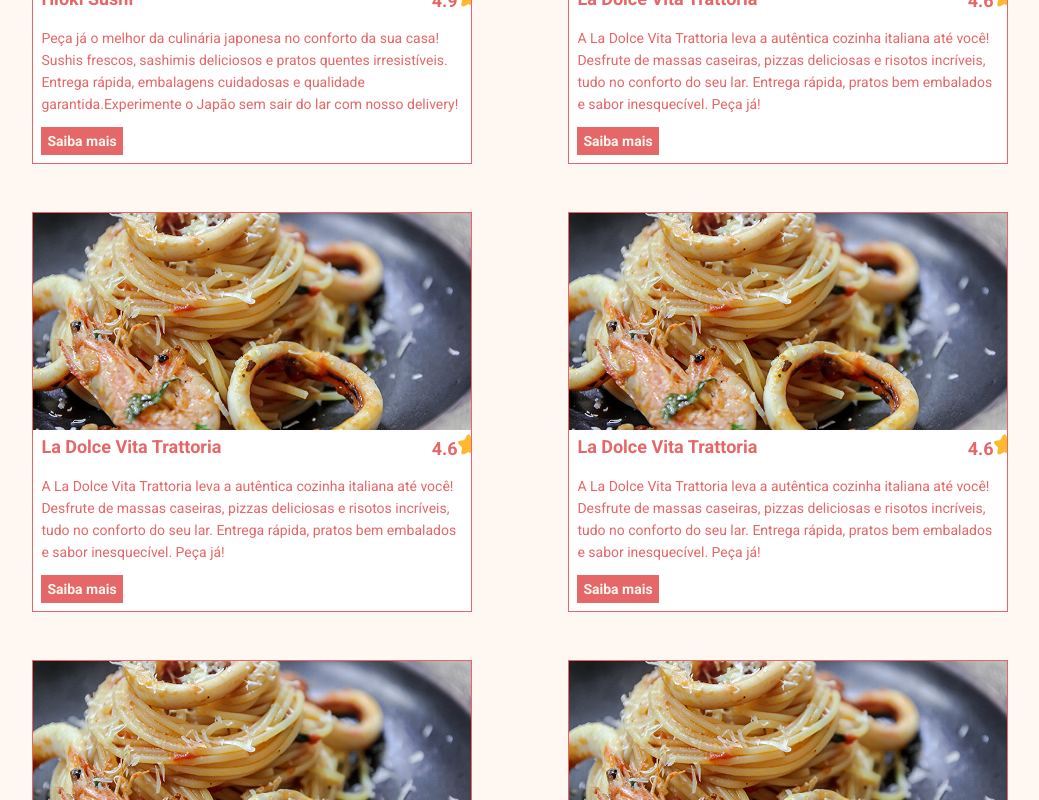
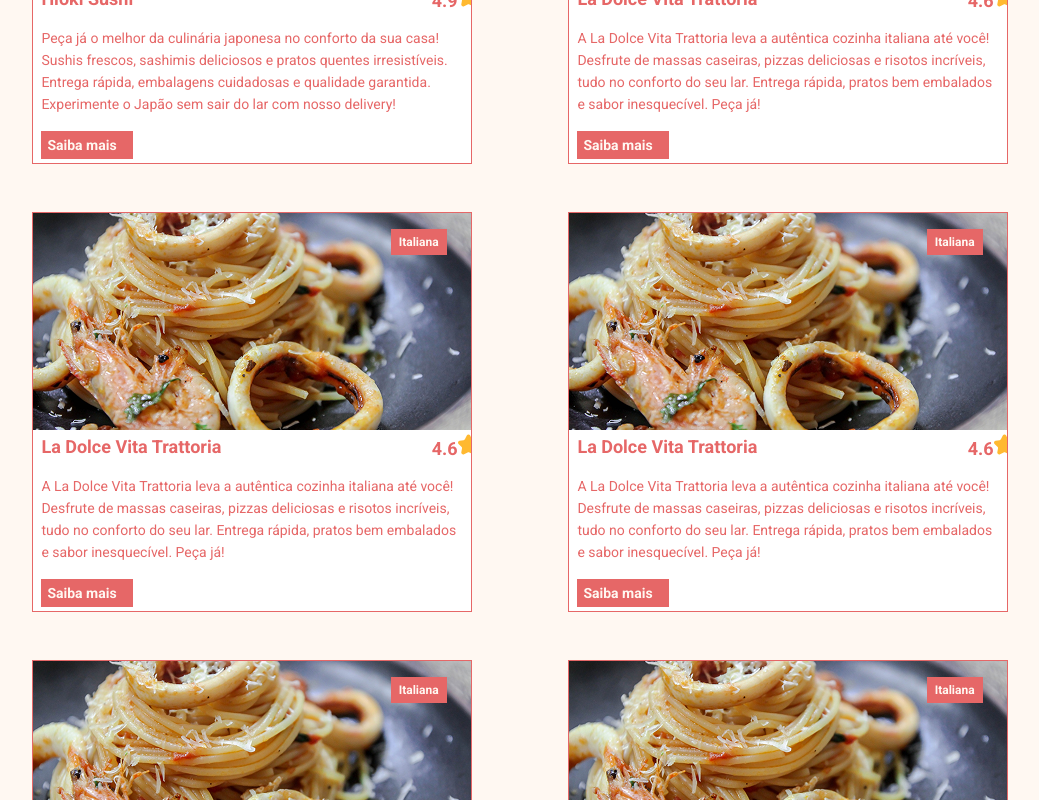
Before and after one commit to Adriano-04/e-food, a React (Vite) app: page / in a window 1280 px wide. Shown: the part 700-1500 px from the top of the page, without its empty margins (120-1159 px from the left). Built offline with nearby package versions, Linux system fonts and the light colour scheme.

Commit message:
correçao de erros anteriores

```diff
--- /dev/null
+++ b/src/components/HeaderPerfil/index.tsx
@@ -0,0 +1,28 @@
+import { Header, HeaderItems, Imagem, Textos } from "./style";
+import HeroImg from '../../assets/images/fundo.png'
+import logoImg from '../../assets/images/logo.svg'
+import apresentacao from '../../assets/images/apresentacao.png'
+
+const HeaderPerfil = () => (
+
+    <>
+    <Header style={{ background: `url(${HeroImg})`}}>
+        <HeaderItems>
+            <li>
+                <Textos>Restaurantes</Textos>
+            </li>
+            <li>
+                <img src={logoImg} alt="Logo efood" />
+            </li>
+            <li>
+                <Textos>
+                    0 Produtos(s) no carrinho
+                </Textos>
+            </li>
+        </HeaderItems>
+    </Header>
+    <Imagem src={apresentacao} alt="La dolce" />
+    </>
+)
+
+export default HeaderPerfil
--- /dev/null
+++ b/src/components/HeaderPerfil/style.ts
@@ -0,0 +1,40 @@
+import styled from "styled-components";
+import { Cores } from "../../style";
+
+export const Header = styled.div`
+    height: 185px;
+    width: 100%;
+`
+export const HeaderItems = styled.ul`
+    display: flex;
+    justify-content: center;
+    gap: 180px;
+    align-items: center;
+    width: 100%;
+
+    li {
+        margin-top: 64px;
+    }
+`
+
+export const Textos = styled.p`
+    font-size: 18px;
+    text-align: center;
+    font-weight: bold;
+    color: ${Cores.laranja};
+
+    @media (max-width: 768px) {
+        font-size: 12px;
+    }
+`
+
+export const Imagem = styled.img`
+    height: 210px;
+    width: 100%;
+    margin-bottom: 60px;
+
+    @media (max-width: 768px) {
+        width: auto;
+        height: 150px;
+    }
+`
--- a/src/components/Listagem/index.tsx
+++ b/src/components/Listagem/index.tsx
@@ -6,24 +6,61 @@ import Massa from '../../assets/images/image 1.png'
 const Listagem = () => (
     <Lista>
     <li>
-            <Prato nota="4.9" nome="Hioki Sushi" imagem={Sushi} descricao="Peça já o melhor da culinária japonesa no conforto da sua casa! Sushis frescos, sashimis deliciosos e pratos quentes irresistíveis. Entrega rápida, embalagens cuidadosas e qualidade garantida.Experimente o Japão sem sair do lar com nosso delivery!"/>
+        <Prato
+            nota="4.9"
+            nome="Hioki Sushi"
+            imagem={Sushi}
+            descricao="Peça já o melhor da culinária japonesa no conforto da sua casa! Sushis frescos, sashimis deliciosos e pratos quentes irresistíveis. Entrega rápida, embalagens cuidadosas e qualidade garantida. Experimente o Japão sem sair do lar com nosso delivery!"
+            infos={['Destaque da semana','Japonesa']}
+        />
     </li>
     <li>
-            <Prato nota="4.6" nome="La Dolce Vita Trattoria" imagem={Massa} descricao="A La Dolce Vita Trattoria leva a autêntica cozinha italiana até você! Desfrute de massas caseiras, pizzas deliciosas e risotos incríveis, tudo no conforto do seu lar. Entrega rápida, pratos bem embalados e sabor inesquecível. Peça já!"/>
+        <Prato
+            nota="4.6"
+            nome="La Dolce Vita Trattoria"
+            imagem={Massa}
+            descricao="A La Dolce Vita Trattoria leva a autêntica cozinha italiana até você! Desfrute de massas caseiras, pizzas deliciosas e risotos incríveis, tudo no conforto do seu lar. Entrega rápida, pratos bem embalados e sabor inesquecível. Peça já!"
+            infos={['Italiana']}
+        />
     </li>
     <li>
-            <Prato nota="4.6" nome="La Dolce Vita Trattoria" imagem={Massa} descricao="A La Dolce Vita Trattoria leva a autêntica cozinha italiana até você! Desfrute de massas caseiras, pizzas deliciosas e risotos incríveis, tudo no conforto do seu lar. Entrega rápida, pratos bem embalados e sabor inesquecível. Peça já!"/>
+        <Prato
+            nota="4.6"
+            nome="La Dolce Vita Trattoria"
+            imagem={Massa}
+            descricao="A La Dolce Vita Trattoria leva a autêntica cozinha italiana até você! Desfrute de massas caseiras, pizzas deliciosas e risotos incríveis, tudo no conforto do seu lar. Entrega rápida, pratos bem embalados e sabor inesquecível. Peça já!"
+            infos={['Italiana']}
+        />
     </li>
     <li>
-            <Prato nota="4.6" nome="La Dolce Vita Trattoria" imagem={Massa} descricao="A La Dolce Vita Trattoria leva a autêntica cozinha italiana até você! Desfrute de massas caseiras, pizzas deliciosas e risotos incríveis, tudo no conforto do seu lar. Entrega rápida, pratos bem embalados e sabor inesquecível. Peça já!"/>
+        <Prato
+            nota="4.6"
+            nome="La Dolce Vita Trattoria"
+            imagem={Massa}
+            descricao="A La Dolce Vita Trattoria leva a autêntica cozinha italiana até você! Desfrute de massas caseiras, pizzas deliciosas e risotos incríveis, tudo no conforto do seu lar. Entrega rápida, pratos bem embalados e sabor inesquecível. Peça já!"
+            infos={['Italiana']}
+        />
     </li>
     <li>
-            <Prato nota="4.6" nome="La Dolce Vita Trattoria" imagem={Massa} descricao="A La Dolce Vita Trattoria leva a autêntica cozinha italiana até você! Desfrute de massas caseiras, pizzas deliciosas e risotos incríveis, tudo no conforto do seu lar. Entrega rápida, pratos bem embalados e sabor inesquecível. Peça já!"/>
+        <Prato
+            nota="4.6"
+            nome="La Dolce Vita Trattoria"
+            imagem={Massa}
+            descricao="A La Dolce Vita Trattoria leva a autêntica cozinha italiana até você! Desfrute de massas caseiras, pizzas deliciosas e risotos incríveis, tudo no conforto do seu lar. Entrega rápida, pratos bem embalados e sabor inesquecível. Peça já!"
+            infos={['Italiana']}
+        />
     </li>
     <li>
-            <Prato nota="4.6" nome="La Dolce Vita Trattoria" imagem={Massa} descricao="A La Dolce Vita Trattoria leva a autêntica cozinha italiana até você! Desfrute de massas caseiras, pizzas deliciosas e risotos incríveis, tudo no conforto do seu lar. Entrega rápida, pratos bem embalados e sabor inesquecível. Peça já!"/>
+        <Prato
+            nota="4.6"
+            nome="La Dolce Vita Trattoria"
+            imagem={Massa}
+            descricao="A La Dolce Vita Trattoria leva a autêntica cozinha italiana até você! Desfrute de massas caseiras, pizzas deliciosas e risotos incríveis, tudo no conforto do seu lar. Entrega rápida, pratos bem embalados e sabor inesquecível. Peça já!"
+            infos={['Italiana']}
+        />
     </li>
     </Lista>
+
 )
 
 export default Listagem
--- /dev/null
+++ b/src/components/ListagemPerfil/index.tsx
@@ -0,0 +1,25 @@
+import { Item, Lista } from "./style";
+import Pizza from '../../assets/images/image 3.png'
+import Prato from '../../components/Prato'
+
+const ListagemPerfil = () => (
+    <Lista>
+    <Item>
+        <Prato estilo='perfil' nome='Pizza Marguerita' descricao='A clássica Marguerita: molho de tomate suculento, mussarela derretida, manjericão fresco e um toque de azeite. Sabor e simplicidade!' imagem={Pizza}/>
+    </Item>
+    <Item>
+        <Prato estilo='perfil' nome='Pizza Marguerita' descricao='A clássica Marguerita: molho de tomate suculento, mussarela derretida, manjericão fresco e um toque de azeite. Sabor e simplicidade!' imagem={Pizza}/>
+    </Item>
+    <Item>
+        <Prato estilo='perfil' nome='Pizza Marguerita' descricao='A clássica Marguerita: molho de tomate suculento, mussarela derretida, manjericão fresco e um toque de azeite. Sabor e simplicidade!' imagem={Pizza}/>
+    </Item>
+    <Item>
+        <Prato estilo='perfil' nome='Pizza Marguerita' descricao='A clássica Marguerita: molho de tomate suculento, mussarela derretida, manjericão fresco e um toque de azeite. Sabor e simplicidade!' imagem={Pizza}/>
+    </Item>
+    <Item>
+        <Prato estilo='perfil' nome='Pizza Marguerita' descricao='A clássica Marguerita: molho de tomate suculento, mussarela derretida, manjericão fresco e um toque de azeite. Sabor e simplicidade!' imagem={Pizza}/>
+    </Item>
+</Lista>
+)
+
+export default ListagemPerfil
--- /dev/null
+++ b/src/components/ListagemPerfil/style.ts
@@ -0,0 +1,29 @@
+import styled from "styled-components";
+import { BotaoSobre } from "../Prato/style";
+
+export const Lista = styled.ul`
+    display: grid;
+    grid-template-columns: 1fr 1fr 1fr;
+    grid-gap: 32px;
+
+    @media (max-width: 768px) {
+        grid-template-columns: 1fr;
+    }
+`
+
+export const Item = styled.li`
+    display: flex;
+    justify-content: center;
+
+    ${BotaoSobre} {
+        text-align: center;
+        width: 95%;
+        margin: 8px;
+    }
+
+    img {
+        display: block;
+        margin: 0 auto;
+        padding-top: 8px;
+    }
+`
--- a/src/components/Prato/index.tsx
+++ b/src/components/Prato/index.tsx
@@ -1,5 +1,6 @@
 import { BotaoSobre, Card, Div, Tag, Tags, Texto, TextoPrincipal } from "./style";
 import Estrela from '../../assets/images/star_favorite.svg'
+import { Link } from "react-router-dom";
 
 export type Props = {
     nome: string
@@ -29,7 +30,7 @@ const Prato = ({nome, descricao, imagem, nota, estilo, infos}: Props) => (
                  )}
             </Div>
             <Texto>{descricao}</Texto>
-            <BotaoSobre estilo={estilo}>
+            <BotaoSobre as={Link} to='/perfil' estilo={estilo}>
                 {estilo === 'perfil' ? 'Adicionar ao carrinho' : 'Saiba mais'}
             </BotaoSobre>
         </Card>
--- a/src/components/Prato/style.ts
+++ b/src/components/Prato/style.ts
@@ -8,7 +8,7 @@ export const Card = styled.div<Omit<Props, 'nome' | 'descricao' | 'imagem' | 'no
     border: 1px solid ${Cores.laranja};
     color: ${props => props.estilo === 'perfil' ? Cores.fundo : Cores.laranja};
     background-color: ${props => props.estilo === 'perfil' ? Cores.laranja : Cores.branco};
-    height: ${props => props.estilo === 'perfil' ? '350px' : '400px'};
+    height: ${props => props.estilo === 'perfil' ? '354px' : '400px'};
     overflow: hidden;
     position: relative;
     flex-direction: column;
@@ -38,16 +38,25 @@ export const BotaoSobre = styled.a<Omit<Props, 'nome' | 'descricao' | 'imagem' |
     background-color: ${props => props.estilo === 'perfil' ? Cores.fundo : Cores.laranja};
     font-size: 14px;
     font-weight: bold;
+    text-decoration: none;
     margin-left: 8px;
     cursor: pointer;
-    width: ${props => props.estilo === 'perfil' ? '100%' : '92px'};
+    width: 92px;
+    display: block;
 `
-export const Tag = styled(BotaoSobre)`
-    font-size: 12px;
+export const Tag = styled.div`
+    background-color: ${Cores.laranja};
+    font-weight: bold;
     margin: 0 8px;
+    height: 26px;
+    padding: 6px 8px;
 `
 export const Tags = styled.div`
+    display: flex;
     position: absolute;
+    font-size: 12px;
+    color: ${Cores.fundo};
+    line-height: 14px;
     top: 16px;
     right: 16px;
 `
--- a/src/pages/Perfil/style.ts
+++ b/src/pages/Perfil/style.ts
@@ -1,20 +1,6 @@
 import styled from "styled-components";
-import { Cores } from "../../style";
 
-export const Header = styled.div`
-    height: 185px;
-    width: 100%;
-`
 
-export const Lista = styled.ul`
-    display: grid;
-    grid-template-columns: 1fr 1fr 1fr;
-    grid-gap: 32px;
-
-    @media (max-width: 768px) {
-        grid-template-columns: 1fr;
-    }
-`
 export const Imagem = styled.img`
     height: 210px;
     width: 100%;
@@ -25,31 +11,3 @@ export const Imagem = styled.img`
         height: 150px;
     }
 `
-
-export const Item = styled.li`
-    display: flex;
-    justify-content: center;
-`
-
-export const HeaderItems = styled.ul`
-    display: flex;
-    justify-content: center;
-    gap: 180px;
-    align-items: center;
-    width: 100%;
-
-    li {
-        margin-top: 64px;
-    }
-`
-
-export const Textos = styled.p`
-    font-size: 18px;
-    text-align: center;
-    font-weight: bold;
-    color: ${Cores.laranja};
-
-    @media (max-width: 768px) {
-        font-size: 12px;
-    }
-`
```
Also changed, not shown: src/pages/Perfil/index.tsx (+4 -39 lines). Lines whose indentation alone changed are shown as unchanged.
